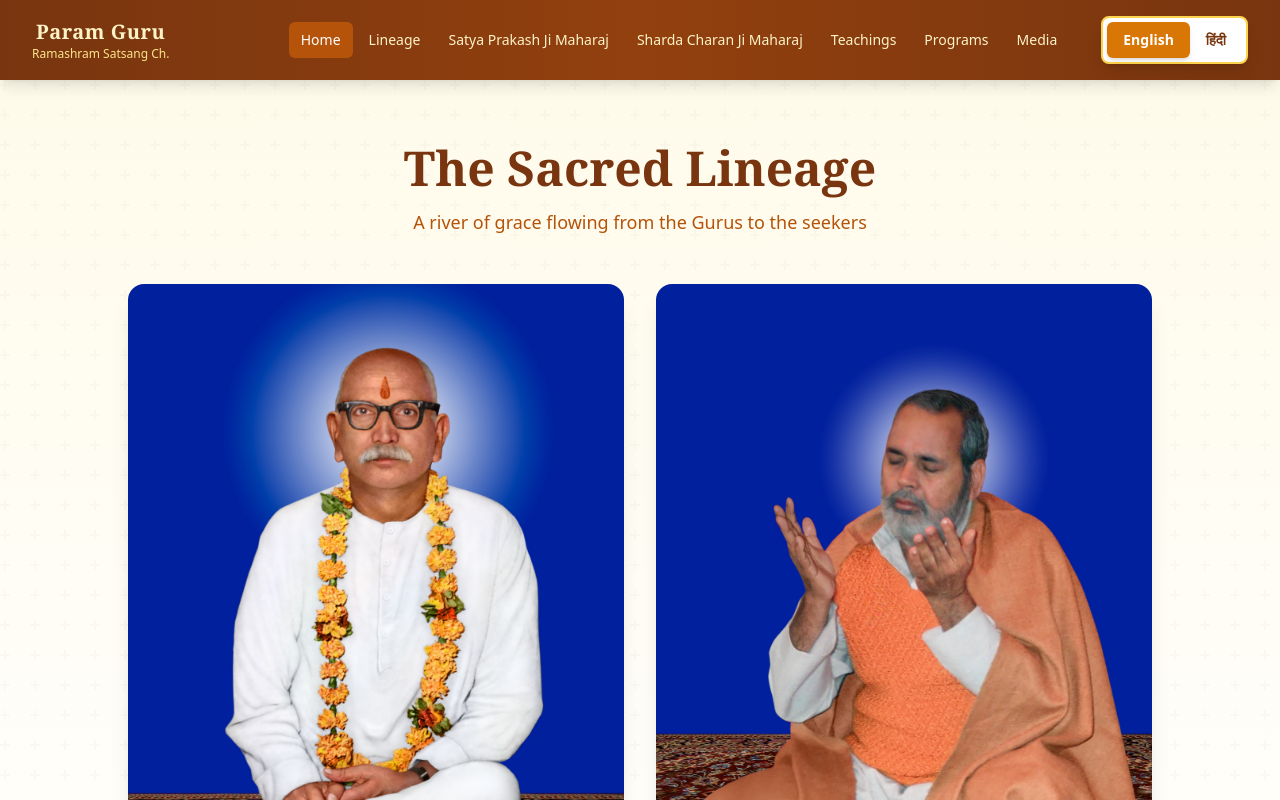
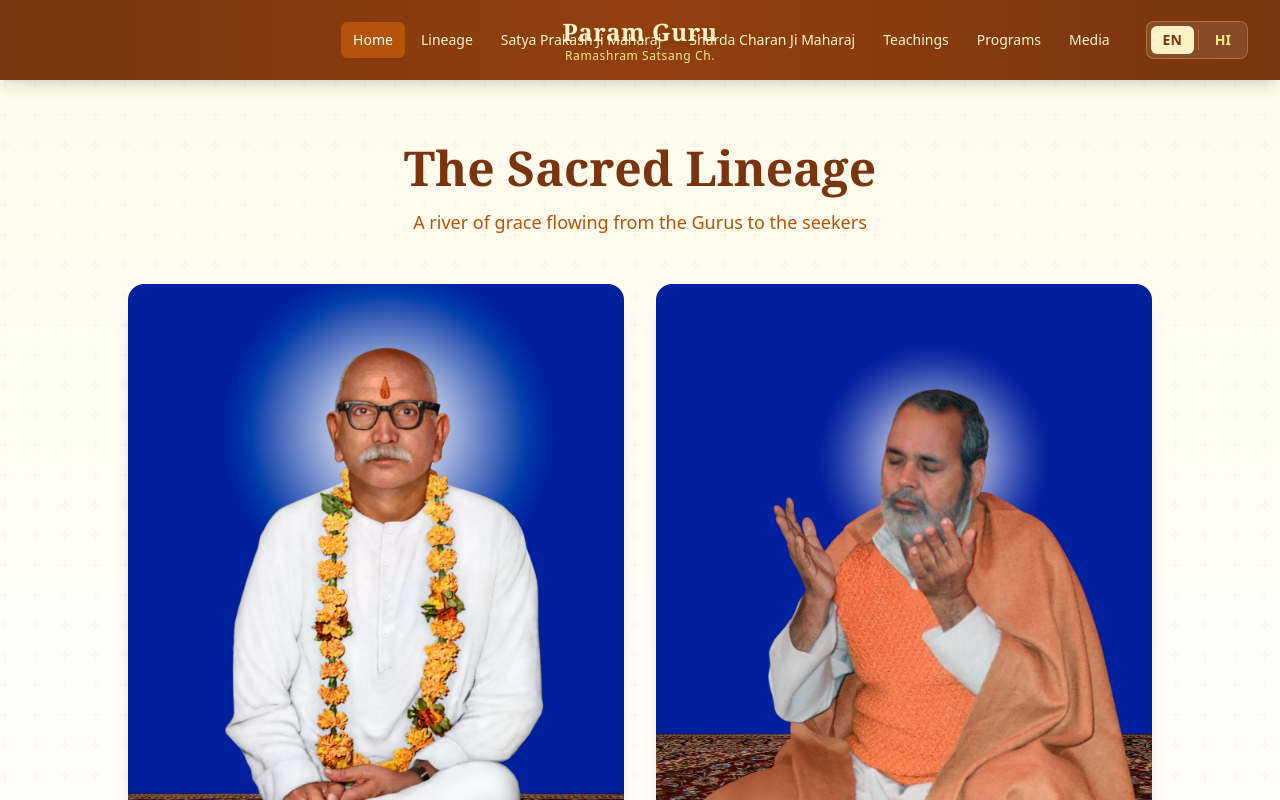
Before and after one commit to pravenpurohit/20260123_23Jan26_ParamGuru, a React (Vite) app: page / in a window 1280 px wide. Shown: the top 800 px of the page. Built offline with nearby package versions, Linux system fonts and the light colour scheme.

Commit message:
Updated Header.tsx

```diff
--- a/src/components/Header.tsx
+++ b/src/components/Header.tsx
@@ -1,6 +1,7 @@
+//Gemini try 2
 import { useState } from 'react';
 import { Link, useLocation } from 'react-router-dom';
-import { X, ChevronDown } from 'lucide-react';
+import { X, ChevronDown, Home } from 'lucide-react'; // Added Home icon for mobile convenience
 import { useTranslation } from 'react-i18next';
 
 export default function Header() {
@@ -27,35 +28,49 @@ export default function Header() {
 
   return (
     <header className="bg-gradient-to-r from-amber-900 via-amber-800 to-amber-900 shadow-lg sticky top-0 z-50">
-      <nav className="mx-auto max-w-7xl px-4 sm:px-6 lg:px-8" aria-label="Top">
-        {/* Main Header Row */}
-        <div className="flex h-20 items-center justify-between py-3">
+      <nav className="mx-auto max-w-7xl px-4 sm:px-6 lg:px-8 relative" aria-label="Top">
 
-          {/* 1. Left Section: Logo */}
-          <div className="flex shrink-0 items-center">
-            <Link to="/" className="flex items-center gap-3">
-              <div className="text-amber-100">
-                <h1 className="text-lg sm:text-xl font-serif font-bold tracking-wide text-center">
+        {/* Main Header Container */}
+        <div className="flex h-20 items-center justify-between">
+
+          {/* 1. LEFT: Empty placeholder or Home Icon (keeps layout balanced) */}
+          <div className="flex-1 flex justify-start">
+             {/* Optional: Small Home Icon on far left for easy access, visible mainly on mobile */}
+            <Link to="/" className="lg:hidden text-amber-200 hover:text-white">
+               <Home className="h-6 w-6" />
+            </Link>
+          </div>
+
+          {/* 2. CENTER: Absolute Positioned Title (Param Guru) */}
+          <div className="absolute left-1/2 top-1/2 -translate-x-1/2 -translate-y-1/2 z-10 w-full text-center pointer-events-none">
+            {/* pointer-events-auto added to Link so you can still click it */}
+            <Link to="/" className="inline-block pointer-events-auto">
+              <div className="text-amber-100 flex flex-col items-center">
+                <h1 className="text-lg sm:text-xl lg:text-2xl font-serif font-bold tracking-wide text-center whitespace-nowrap drop-shadow-md">
                   {t('header.title')}
                 </h1>
-                <p className="text-xs text-amber-200 font-light hidden sm:block text-center">
+                <p className="text-xs text-amber-200 font-light hidden sm:block text-center tracking-wider">
                   {t('header.subtitle')}
                 </p>
               </div>
             </Link>
           </div>
 
-          {/* 2. Right Section (Desktop): Navigation + Language */}
-          <div className="hidden lg:flex lg:items-center lg:gap-8">
-            {/* Desktop Navigation Links */}
+          {/* 3. RIGHT: Navigation & Language Toggle */}
+          <div className="flex-1 flex justify-end items-center z-20">
+
+            {/* DESKTOP VIEW: Nav Links + Lang Switch */}
+            <div className="hidden lg:flex lg:items-center lg:gap-6">
+
+              {/* Nav Links */}
               <div className="flex items-center space-x-1">
                 {navigation.map((item) => (
                   <Link
                     key={item.href}
                     to={item.href}
-                  className={`px-3 py-2 text-sm font-medium rounded-md transition-all duration-200 ${
+                    className={`px-3 py-2 text-sm font-medium rounded-md transition-all duration-200 whitespace-nowrap ${
                       location.pathname === item.href
-                      ? 'bg-amber-700 text-white'
+                        ? 'bg-amber-700 text-white shadow-sm'
                         : 'text-amber-100 hover:bg-amber-700 hover:text-white'
                     }`}
                   >
@@ -65,84 +80,61 @@ export default function Header() {
               </div>
 
               {/* Desktop Language Switcher */}
-            <div className="bg-white rounded-lg p-1 shadow-lg border-2 border-amber-300 flex">
+              <div className="bg-white/10 backdrop-blur-sm rounded-lg p-1 border border-amber-300/30 flex">
                 <button
                   onClick={() => setLanguage('en')}
-                type="button"
-                className={`px-4 py-2 text-sm font-bold rounded-md transition-all duration-200 ${
-                  isEnglish
-                    ? 'bg-amber-600 text-white shadow-md'
-                    : 'bg-transparent text-amber-900 hover:bg-amber-100'
+                  className={`px-3 py-1 text-sm font-bold rounded-md transition-colors ${
+                    isEnglish ? 'bg-amber-100 text-amber-900' : 'text-amber-200 hover:text-white'
                   }`}
                 >
-                English
+                  EN
                 </button>
+                <div className="w-[1px] bg-amber-300/30 mx-1 my-1"></div>
                 <button
                   onClick={() => setLanguage('hi')}
-                type="button"
-                className={`px-4 py-2 text-sm font-bold rounded-md transition-all duration-200 ${
-                  isHindi
-                    ? 'bg-amber-600 text-white shadow-md'
-                    : 'bg-transparent text-amber-900 hover:bg-amber-100'
+                  className={`px-3 py-1 text-sm font-bold rounded-md transition-colors ${
+                    isHindi ? 'bg-amber-100 text-amber-900' : 'text-amber-200 hover:text-white'
                   }`}
                 >
-                हिंदी
+                  HI
                 </button>
               </div>
             </div>
 
-          {/* 3. Right Section (Mobile): Language + Menu Button */}
+            {/* MOBILE VIEW: Burger Menu + Compact Lang */}
             <div className="flex items-center gap-3 lg:hidden">
-            {/* Mobile Language Switcher */}
-            <div className="inline-flex bg-white rounded-lg p-1 shadow-lg border-2 border-amber-300">
+              {/* Compact Mobile Lang Switch */}
               <button
-                onClick={() => setLanguage('en')}
+                onClick={() => setLanguage(isEnglish ? 'hi' : 'en')}
+                className="text-amber-100 font-bold text-sm border border-amber-400/50 rounded px-2 py-1"
+              >
+                {isEnglish ? 'HI' : 'EN'}
+              </button>
+
+              <button
                 type="button"
-                className={`px-3 py-1.5 text-xs font-bold rounded-md transition-all duration-200 ${
-                  isEnglish
-                    ? 'bg-amber-600 text-white shadow-md'
-                    : 'bg-transparent text-amber-900 hover:bg-amber-100'
-                }`}
+                className="text-amber-100 hover:text-white p-1"
+                onClick={() => setMobileMenuOpen(!mobileMenuOpen)}
               >
-                En
-              </button>
-              <button
-                onClick={() => setLanguage('hi')}
-                type="button"
-                className={`px-3 py-1.5 text-xs font-bold rounded-md transition-all duration-200 ${
-                  isHindi
-                    ? 'bg-amber-600 text-white shadow-md'
-                    : 'bg-transparent text-amber-900 hover:bg-amber-100'
-                }`}
-              >
-                हिं
+                {mobileMenuOpen ? <X className="h-7 w-7" /> : <ChevronDown className="h-7 w-7" />}
               </button>
             </div>
 
-            {/* Mobile Menu Toggle Button */}
-            <button
-              type="button"
-              className="text-amber-100 hover:text-white p-2 flex items-center space-x-1 focus:outline-none focus:ring-2 focus:ring-amber-300 rounded-md"
-              onClick={() => setMobileMenuOpen(!mobileMenuOpen)}
-            >
-              <span className="text-sm font-medium sr-only">{t('nav.menu')}</span>
-              {mobileMenuOpen ? <X className="h-6 w-6" /> : <ChevronDown className="h-6 w-6" />}
-            </button>
           </div>
         </div>
 
-        {/* Mobile Menu Dropdown (Conditionally Rendered) */}
+        {/* Mobile Menu Dropdown */}
         {mobileMenuOpen && (
-          <div className="lg:hidden pb-4 border-t border-amber-700 pt-2">
+          <div className="lg:hidden relative z-50 pb-4 border-t border-amber-700/50 pt-2 animate-in slide-in-from-top-2 fade-in duration-200">
             <div className="flex flex-col space-y-1">
               {navigation.map((item) => (
                 <Link
                   key={item.href}
                   to={item.href}
-                  className={`block px-4 py-3 text-base font-medium rounded-md ${
+                  className={`block px-4 py-3 text-base font-medium rounded-md mx-2 ${
                     location.pathname === item.href
                       ? 'bg-amber-700 text-white'
-                      : 'text-amber-100 hover:bg-amber-700'
+                      : 'text-amber-100 hover:bg-amber-700/50'
                   }`}
                   onClick={() => setMobileMenuOpen(false)}
                 >
```
Lines whose indentation alone changed are shown as unchanged.
